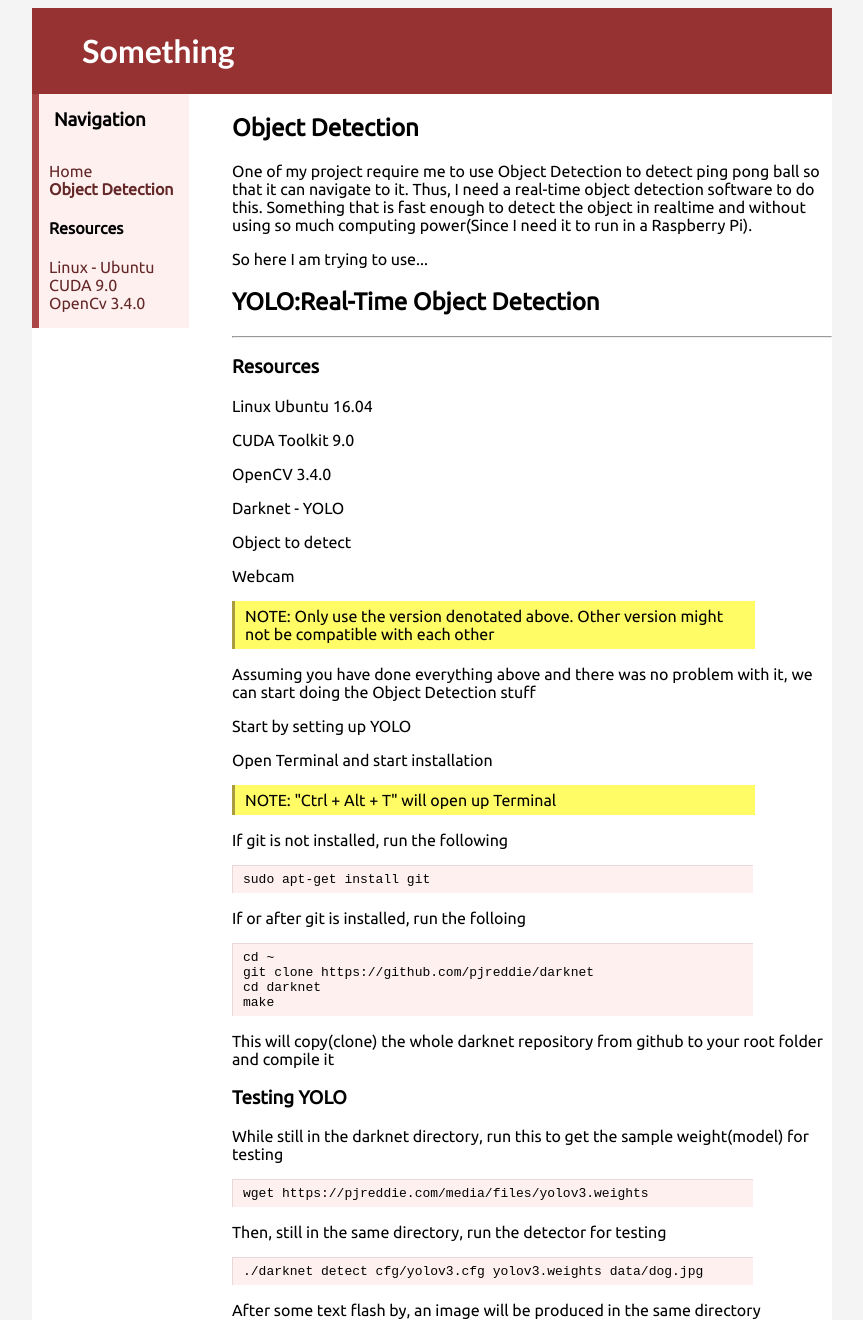
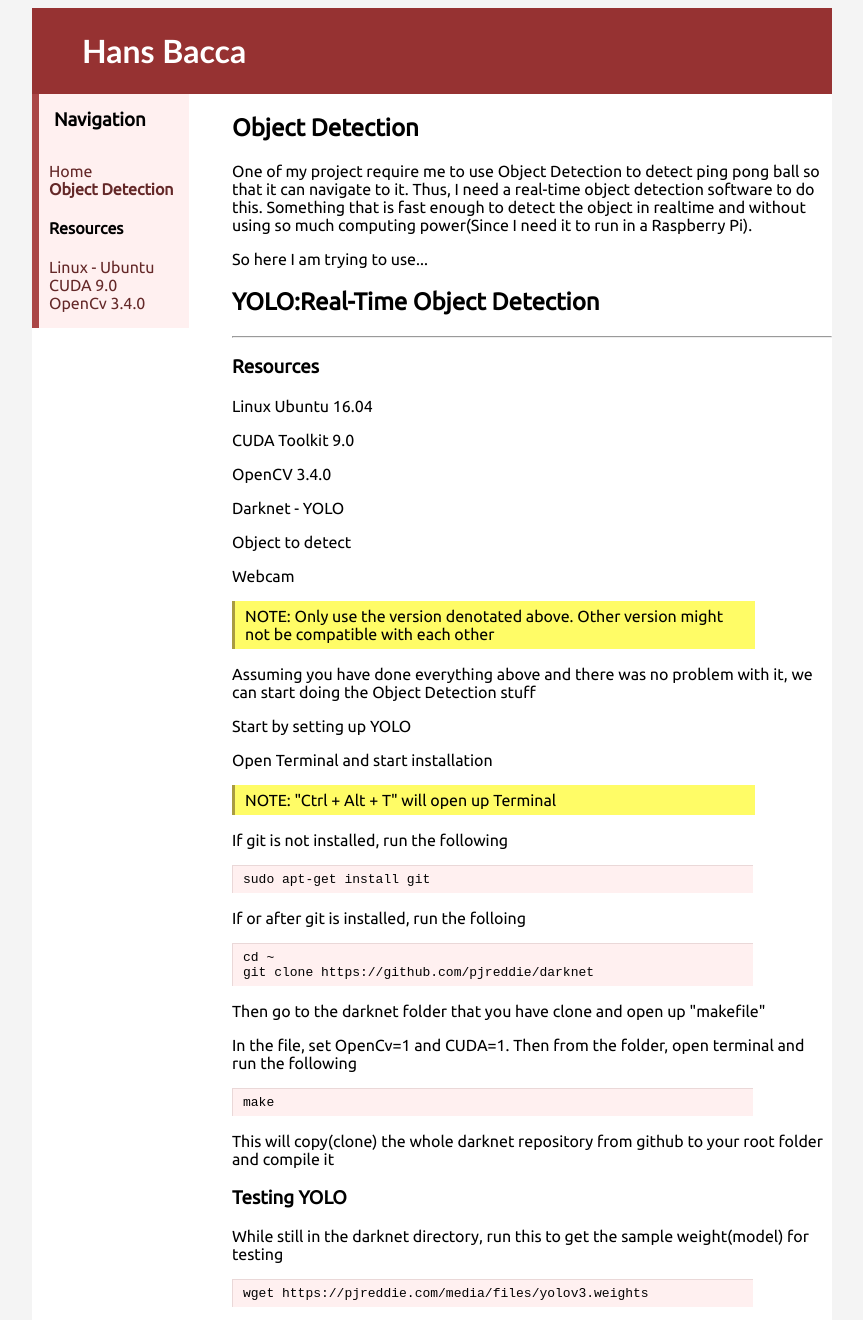
Before and after one commit to hanscau/old.hanscau.github.io, a plain HTML site: page object_detection.html in a window 1280 px wide. Shown: the top 1320 px of the page, without its empty margins (208-1071 px from the left). Drawn offline with Linux system fonts and the light colour scheme.

Commit message:
Edit 1
-Changed header and footer title
-Added compile Darknet with CUDA and OpenCV

```diff
--- a/autoEdit.js
+++ b/autoEdit.js
@@ -1,5 +1,5 @@
-document.getElementById("title").innerHTML = "Something";
-document.getElementById("footer").innerHTML = "Copyright Something 2018 &copy;";
+document.getElementById("title").innerHTML = "Hans Bacca";
+document.getElementById("footer").innerHTML = "Copyright Hans Bacca 2018 &copy;";
 
 var navLink = [
 "blog1.html",
--- a/object_detection.html
+++ b/object_detection.html
@@ -58,7 +58,10 @@
 				<code>
 					cd ~<br>
 					git clone https://github.com/pjreddie/darknet<br>
-					cd darknet<br>
+				</code>
+				<p>Then go to the darknet folder that you have clone and open up "makefile"</p>
+				<p>In the file, set OpenCv=1 and CUDA=1. Then from the folder, open terminal and run the following</p>
+				<code>
 					make
 				</code>
 				<p>This will copy(clone) the whole darknet repository from github to your root folder
```
